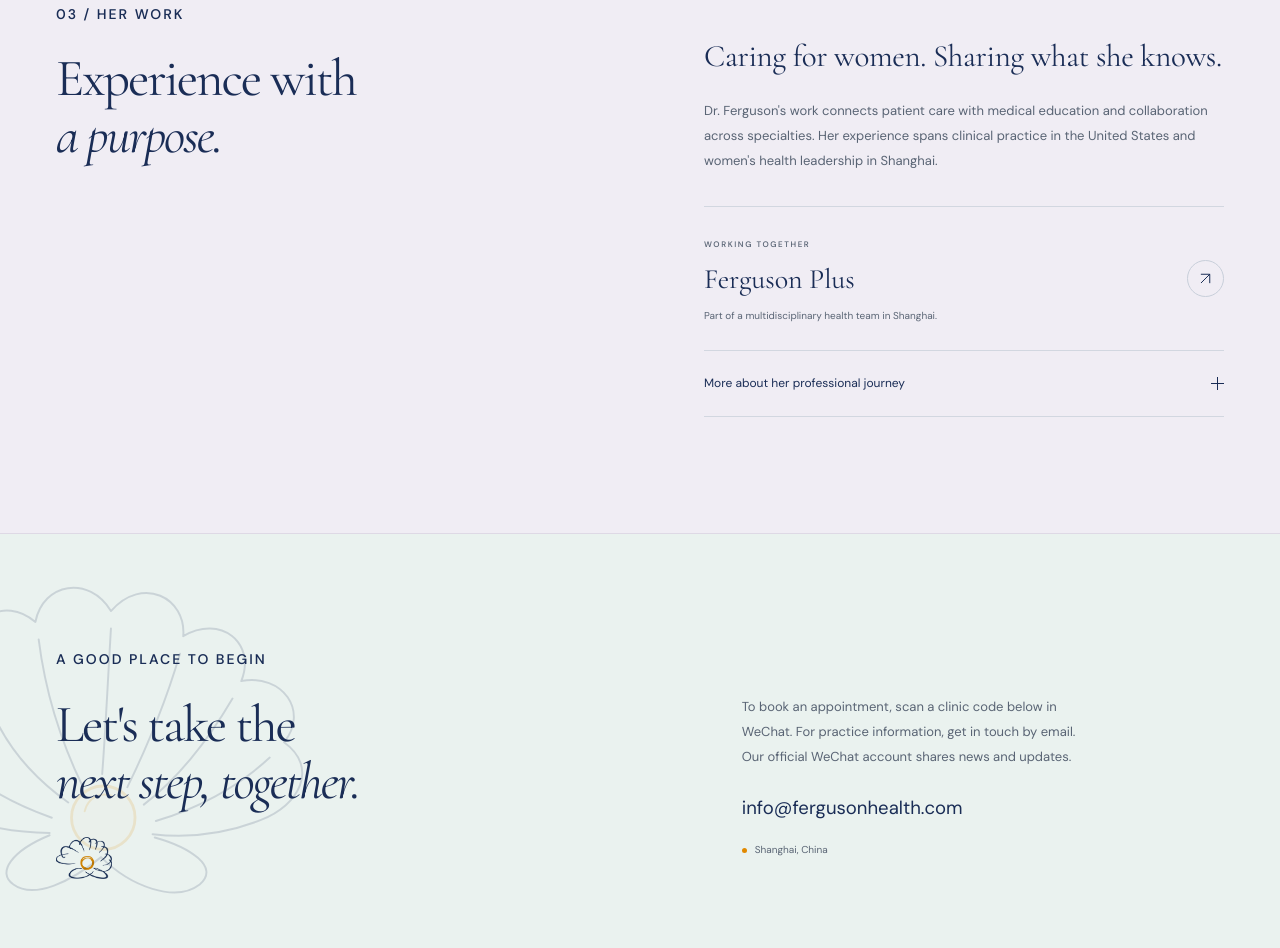
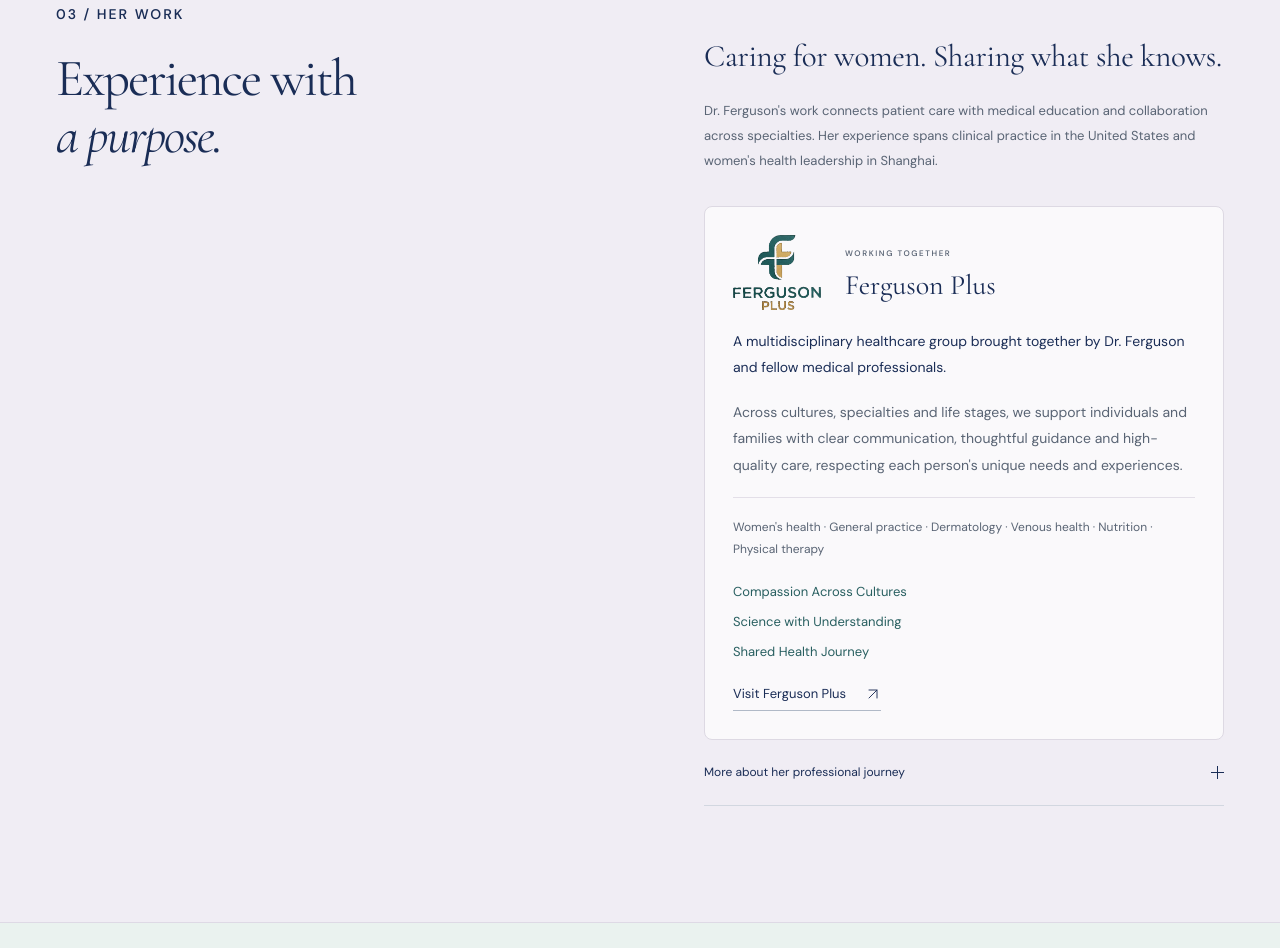
Before and after one commit to younggzzheng/fergusonhealth, a website: page draft/index.html in a window 1280 px wide. Shown: the part 2917-3865 px from the top of the page. Drawn offline with Linux system fonts and the light colour scheme.

Commit message:
Expand Ferguson Plus collaboration with bilingual introduction and logo

```diff
--- a/draft/index.html
+++ b/draft/index.html
@@ -164,7 +164,21 @@
         <div class="work-content">
           <p class="lead" data-i18n="workLead">Caring for women. Sharing what she knows.</p>
           <p data-i18n="workBody">Dr. Ferguson's work connects patient care with medical education and collaboration across specialties. Her experience spans clinical practice in the United States and women's health leadership in Shanghai.</p>
-          <a class="work-feature" href="https://theplushealth.org/" target="_blank" rel="noopener noreferrer"><div><span class="eyebrow" data-i18n="workFeatureType">Working together</span><h3>Ferguson Plus</h3><span class="work-source" data-i18n="workSource">Part of a multidisciplinary health team in Shanghai.</span></div><span class="link-circle"><svg aria-hidden="true"><use href="#arrow-up"/></svg></span></a>
+          <article class="work-feature plus-feature" aria-labelledby="plus-title">
+            <div class="plus-heading">
+              <img class="plus-logo" src="assets/ferguson-plus-logo.png" alt="Ferguson Plus logo" width="686" height="583">
+              <div><span class="eyebrow" data-i18n="workFeatureType">Working together</span><h3 id="plus-title">Ferguson Plus</h3></div>
+            </div>
+            <p class="plus-intro" data-i18n="plusIntro">A multidisciplinary healthcare group brought together by Dr. Ferguson and fellow medical professionals.</p>
+            <p data-i18n="plusBody">Across cultures, specialties and life stages, we support individuals and families with clear communication, thoughtful guidance and high-quality care, respecting each person's unique needs and experiences.</p>
+            <p class="plus-specialties" data-i18n="plusSpecialties">Women's health · General practice · Dermatology · Venous health · Nutrition · Physical therapy</p>
+            <ul class="plus-values" aria-labelledby="plus-title">
+              <li data-i18n="plusCulture">Compassion Across Cultures</li>
+              <li data-i18n="plusScience">Science with Understanding</li>
+              <li data-i18n="plusJourney">Shared Health Journey</li>
+            </ul>
+            <a class="underlined-link" href="https://www.theplushealth.org/" target="_blank" rel="noopener noreferrer"><span data-i18n="plusLink">Visit Ferguson Plus</span><svg aria-hidden="true"><use href="#arrow-up"/></svg></a>
+          </article>
           <details class="work-details">
             <summary><span data-i18n="workDetailsTitle">More about her professional journey</span><span class="details-toggle" aria-hidden="true"></span></summary>
             <div class="details-content">
--- a/draft/site.js
+++ b/draft/site.js
@@ -22,7 +22,11 @@
       careSurgeryTitle: '微创妇科手术', careHysteroscopy: '宫腔镜', careLaparoscopy: '腹腔镜', careMinimallyInvasive: '肌瘤、囊肿微创管理',
       carePelvicTitle: '盆底健康', carePelvicAssessment: '盆底功能评估', careIncontinence: '轻度尿失禁', carePostpartumPelvic: '产后盆底康复',
       carePreventiveTitle: '女性长期健康', careBone: '骨密度与骨健康', careCardiovascular: '心血管与绝经风险评估', careChronic: '慢性病与激素管理', careLifestyle: '体重与生活方式医学',
-      workEyebrow: '03 / 专业经历', workTitle: '以经验积累，<br><em>践行关怀。</em>', workLead: '关爱女性，也分享专业知识。', workBody: '吕医生将患者照护、医学教育与跨专业协作相结合，经历涵盖美国的临床实践，以及上海女性健康领域的医疗管理工作。', workFeatureType: '携手关爱健康', workSource: '上海跨专业健康团队成员。',
+      workEyebrow: '03 / 专业经历', workTitle: '以经验积累，<br><em>践行关怀。</em>', workLead: '关爱女性，也分享专业知识。', workBody: '吕医生将患者照护、医学教育与跨专业协作相结合，经历涵盖美国的临床实践，以及上海女性健康领域的医疗管理工作。', workFeatureType: '携手关爱健康',
+      plusIntro: '由吕医生与多位医学专业人士共同组织的多学科医疗健康团体。',
+      plusBody: '跨越文化、专科与生命阶段，我们以清晰沟通、细致指导和高质量照护，支持个人与家庭做出健康选择，尊重每个人独特的需求与经历。',
+      plusSpecialties: '女性健康 · 全科 · 皮肤健康 · 静脉健康 · 营养 · 物理治疗',
+      plusCulture: '跨文化的深度关怀', plusScience: '科学与洞察并行', plusJourney: '健康旅程的同行者', plusLink: '了解 Ferguson Plus',
       workDetailsTitle: '进一步了解她的专业历程', workEducationTitle: '医学教育与医疗质量', workEducationBody: '在罗伯特·伍德·约翰逊医学院完成妇产科住院医师培训后，吕医生留校任教，在临床工作之外参与住院医师培训、医学生教育及临床研究。2005年回国后，她在上海多家医疗机构承担临床管理与医疗质量、安全方面的工作。', workLeadershipTitle: '诊室之外的健康教育', workLeadershipBody: '她也参与社区健康教育。在2026年美华的医学职业体验活动中，她向 SCIS 学生介绍了从青春期到更年期的女性健康。', workBackgroundLink: '了解这次学生体验活动',
       contactEyebrow: '从这里开始', contactTitle: '下一步，<br><em>我们一起走。</em>', contactBody: '如需预约，请使用微信扫描下方相应门诊的预约码。如需了解执业信息，欢迎通过电子邮件联系我们。关注微信公众号，获取最新资讯。',
       locationsTitle: '执业地点', clinic1Name: '美华丁香门诊部', clinic1Address: '华山路800弄<br>6号楼3层', clinic1Entrance: '（入口在镇宁路上）', clinic1Appointment: '微信扫码预约', clinic2Name: '百汇新天地医疗中心', clinic2Address: '淮海中路138号<br>上海广场3楼', clinic2Appointment: '微信扫码预约',
--- a/draft/styles.css
+++ b/draft/styles.css
@@ -130,3 +130,16 @@ html[lang=zh-CN]{--serif:'Songti SC','STSong','Noto Serif CJK SC',Georgia,serif}
 
 /* Our own care philosophy replaces the external professional-profile promotion. */
 .about-copy .about-philosophy{margin-top:24px;padding-top:24px;border-top:1px solid var(--line)}
+
+/* A compact, self-hosted group logo leaves the focus on the collaboration. */
+.work-feature.plus-feature{display:block;padding:28px;background:#faf9fb;border:1px solid #ddd9e3;border-radius:8px}
+.plus-heading{display:flex;align-items:center;gap:24px}
+.plus-logo{width:88px;height:auto;flex-shrink:0}
+.plus-feature h3{margin-top:8px}
+.plus-feature p{font-size:14px;line-height:1.9;color:var(--body);margin-top:18px}
+.plus-feature .plus-intro{color:var(--ink)}
+.plus-feature .plus-specialties{font-size:12px;line-height:1.9;padding-top:18px;border-top:1px solid #e3dfe8}
+.plus-values{list-style:none;display:grid;gap:8px;padding:0;margin:20px 0 0}
+.plus-values li{font-size:13px;line-height:1.7;color:#285f60}
+.plus-feature .underlined-link{font-size:13px;margin-top:22px}
+@media(max-width:700px){.work-feature.plus-feature{padding:24px 20px}.plus-heading{gap:18px}.plus-logo{width:72px}.plus-feature p{font-size:14px}.plus-feature .plus-specialties{font-size:12px}}
```
Also changed, not shown: reference/RESEARCH-NOTES.md (+8 -3 lines), tests/browser.spec.js (+40 -0 lines), draft/assets/ferguson-plus-logo.png (added).
